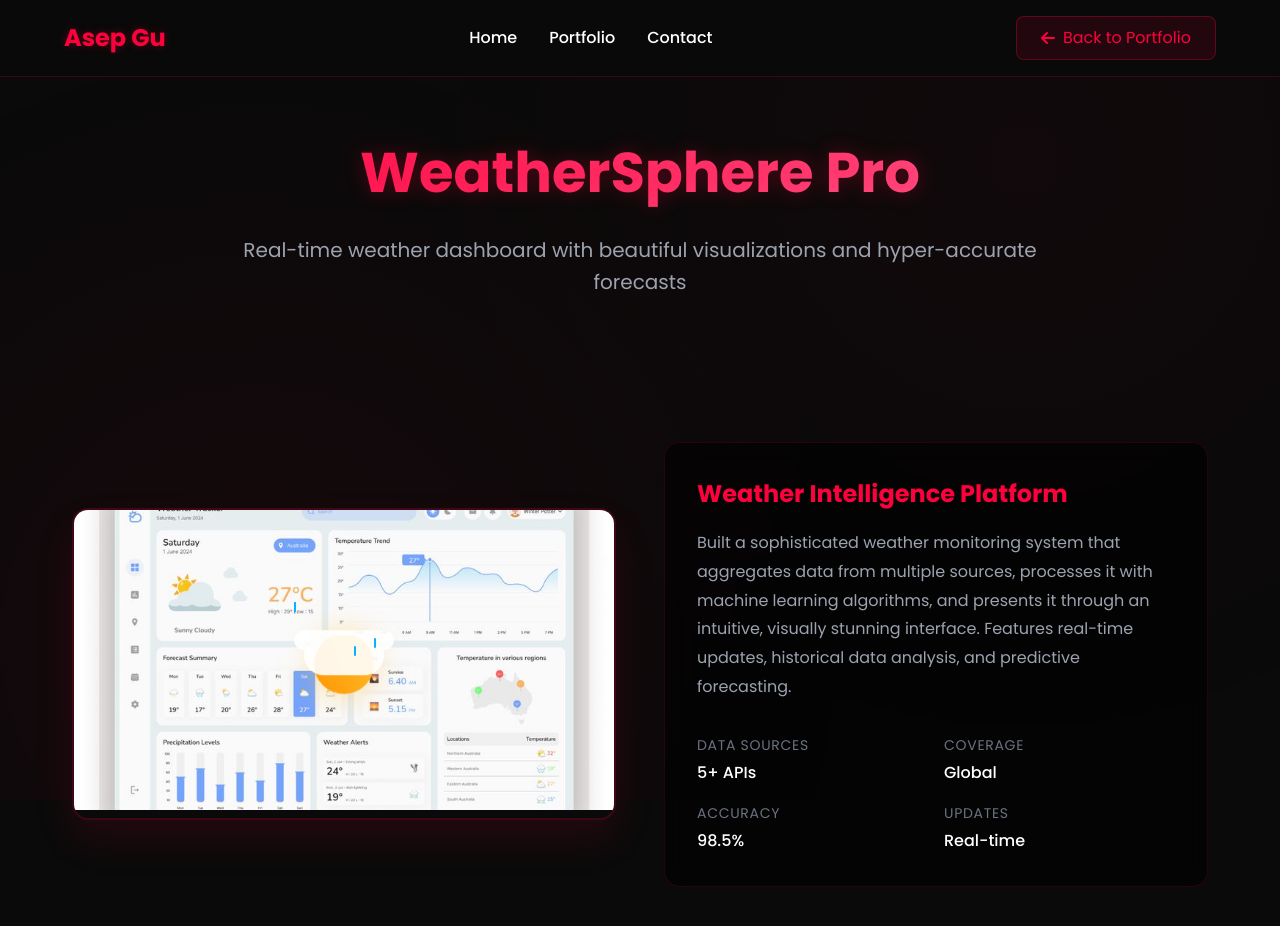
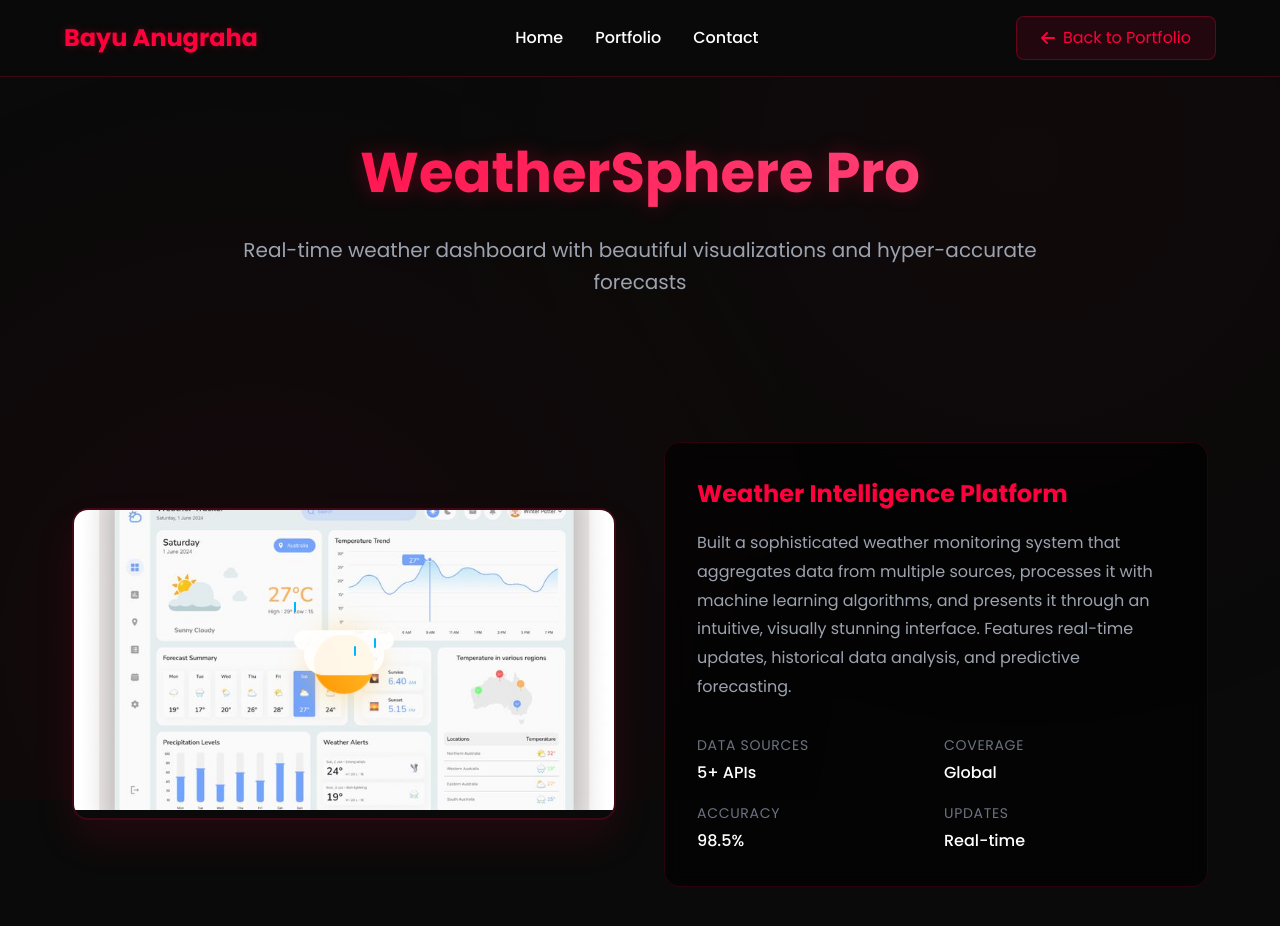
Before and after one commit to Hanckdad/portofolio, a plain HTML site: page projects/weather-dashboard.html in a window 1280 px wide. Shown: the top 926 px of the page. Drawn offline with Linux system fonts and the light colour scheme.

Commit message:
Update weather-dashboard.html

```diff
--- a/projects/weather-dashboard.html
+++ b/projects/weather-dashboard.html
@@ -3,7 +3,7 @@
 <head>
     <meta charset="UTF-8">
     <meta name="viewport" content="width=device-width, initial-scale=1.0">
-    <title>WeatherSphere Pro | Asep Gu</title>
+    <title>WeatherSphere Pro | Bayu Anugraha</title>
     <link href="https://fonts.googleapis.com/css2?family=Poppins:wght@300;400;500;600;700;800;900&display=swap" rel="stylesheet">
     <link rel="stylesheet" href="https://cdnjs.cloudflare.com/ajax/libs/font-awesome/6.4.0/css/all.min.css">
     <link rel="stylesheet" href="../assets/css/projects.css">
@@ -128,7 +128,7 @@
     <!-- Navigation -->
     <nav class="project-nav">
         <div class="nav-container">
-            <a href="../index.html" class="nav-logo">Asep Gu</a>
+            <a href="../index.html" class="nav-logo">Bayu Anugraha</a>
 
             <div class="nav-links">
                 <a href="../index.html#home" class="nav-link">Home</a>
```
